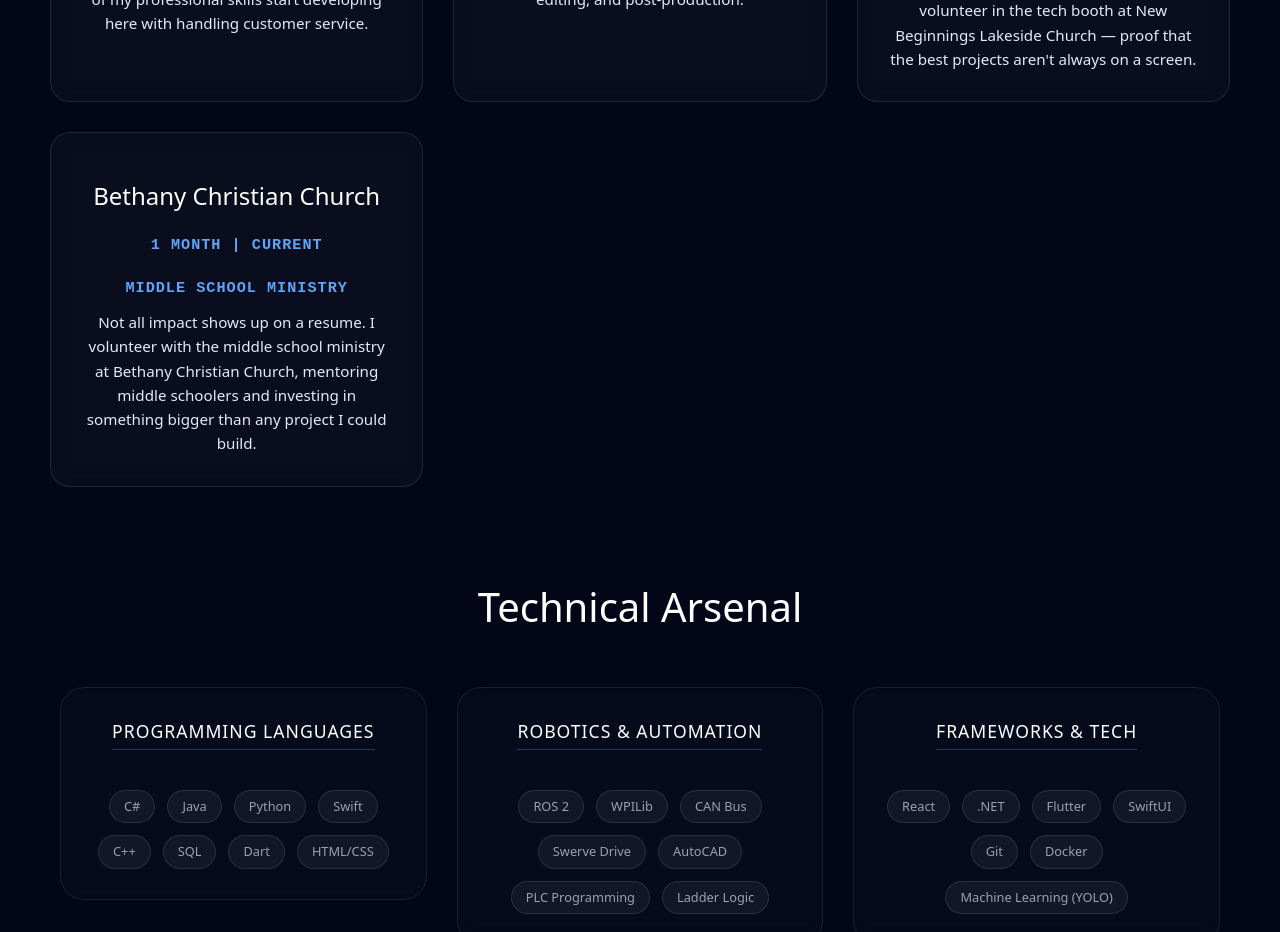
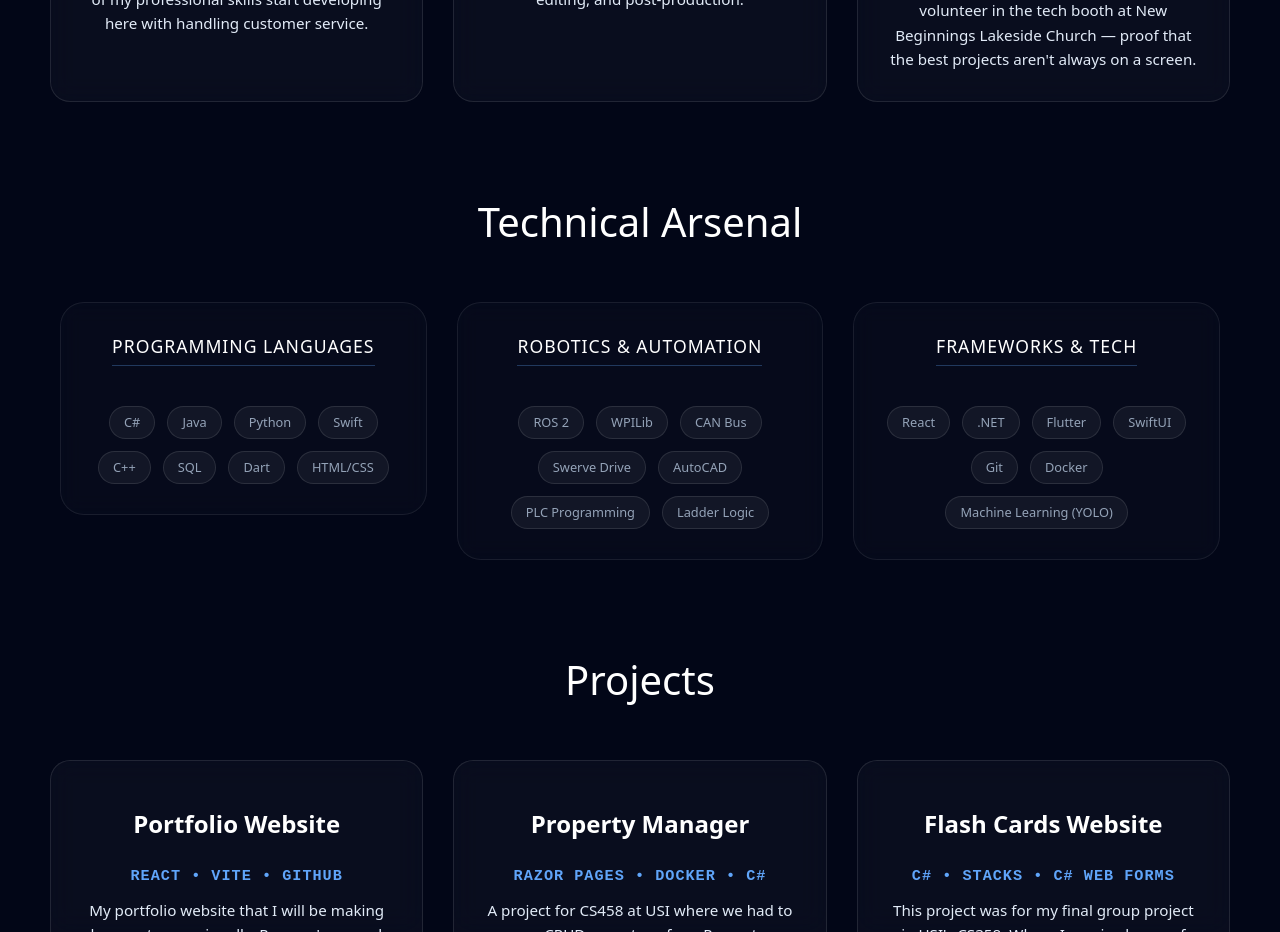
Before and after one commit to Angel0192/PersonalPortfolio, a React (Vite) app: page / in a window 1280 px wide. Shown: the part 1580-2512 px from the top of the page. Built offline with nearby package versions, Linux system fonts and the light colour scheme.

Commit message:
Wanted to hide one of the places where I serve

```diff
--- a/src/data/experienceData.js
+++ b/src/data/experienceData.js
@@ -47,12 +47,5 @@
         description: "Where technology meets purpose. I volunteer in the tech booth at New Beginnings Lakeside Church — proof that the best projects aren't always on a screen."
     },
 
-    {
-        id: 7,
-        title: "Bethany Christian Church",
-        timeline: "1 Month | Current",
-        role: "Middle School Ministry",
-        description: "Not all impact shows up on a resume. I volunteer with the middle school ministry at Bethany Christian Church, mentoring middle schoolers and investing in something bigger than any project I could build."
-    },
 
 ]
```
